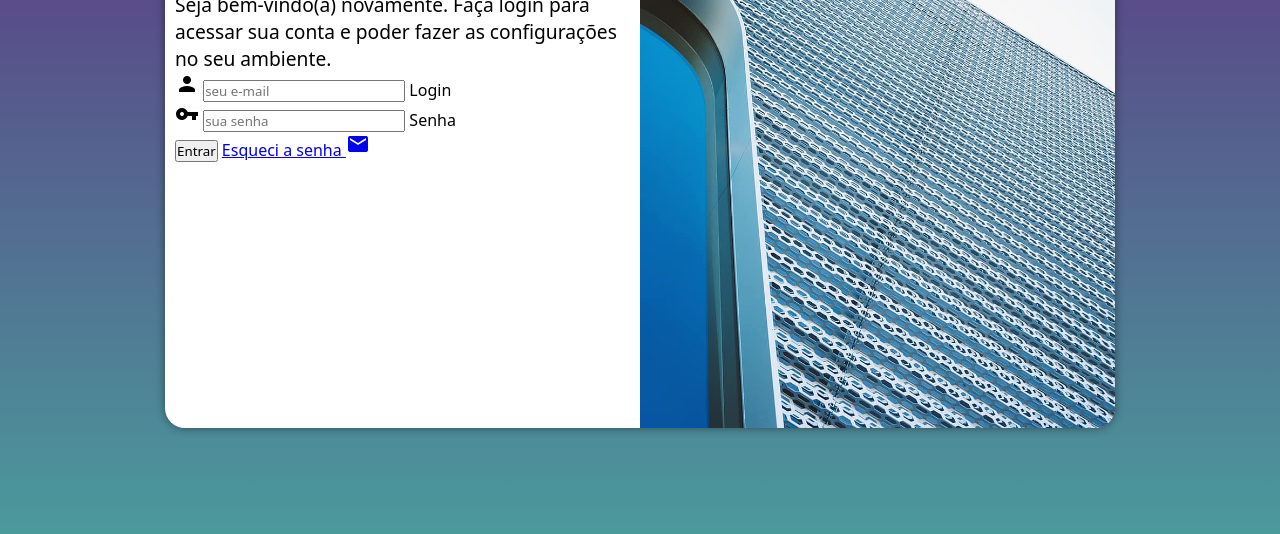
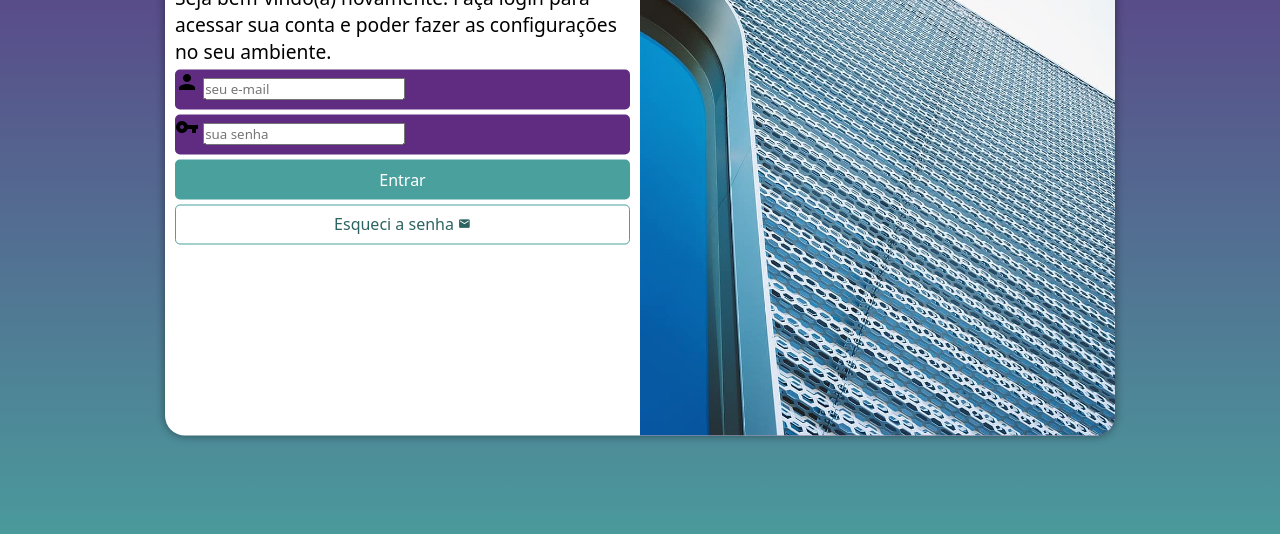
Before and after one commit to anali-vb/projeto-login, a plain HTML site: page index.html in a window 1280 px wide. Shown: the part 222-756 px from the top of the page. Drawn offline with Linux system fonts and the light colour scheme.

Commit message:
formatação do formulário

```diff
--- a/estilos/style.css
+++ b/estilos/style.css
@@ -33,7 +33,7 @@ section#login {
 
     background-color: white;
     width: 250px;
-    height: 500px;
+    height: 515px;
     border-radius: 20px;
     overflow: hidden; /* Esconder tudo que está fora da borda */
     box-shadow: 0px 0px 10px rgba(0, 0, 0, 0.450);
@@ -63,3 +63,55 @@ div#formulario > h1 {
 div#formulario > p {
     font-size: 0.8em;
 }
+
+form > div.campo {
+    background-color: #5f2c82;
+    display: block;
+    width: 100%;
+    height: 40px;
+    border-radius: 5px;
+    margin: 5px 0px;
+}
+
+div.campo > label {
+    display: none;
+}
+
+form > input[type=submit] {
+    display: block; /* Ficar em uma linha só */
+    font-size: 1em;
+    width: 100%; /* Usa % (do container) e nao VW (largura total) */
+    height: 40px;
+    background-color: #49a09d;
+    color: white;
+    border: none;
+    border-radius: 5px;
+    cursor: pointer;
+}
+
+form > input[type=submit]:hover {
+    background-color: #2d6462;
+}
+
+form > a.botao {
+    display: block;
+    text-align: center;
+    font-size: 1em;
+    width: 100%;
+    height: 40px;
+    padding-top: 7px;
+    margin-top: 5px;
+    background-color: white;
+    color: #2d6462;
+    border: 1px solid #49a09d;
+    border-radius: 5px;
+    text-decoration: none;
+}
+
+form > a.botao:hover {
+    background-color: #6cd3cf;
+}
+
+form > a.botao > i {
+    font-size: 0.8em;
+}
--- a/index.html
+++ b/index.html
@@ -29,7 +29,7 @@
                         <label for="isenha">Senha</label>
                     </div>
                     <input type="submit" value="Entrar">
-                    <a href="esqueci.html">
+                    <a href="esqueci.html" class="botao">
                         Esqueci a senha <i class="material-icons">mail</i>
                     </a>
                 </form>
```
